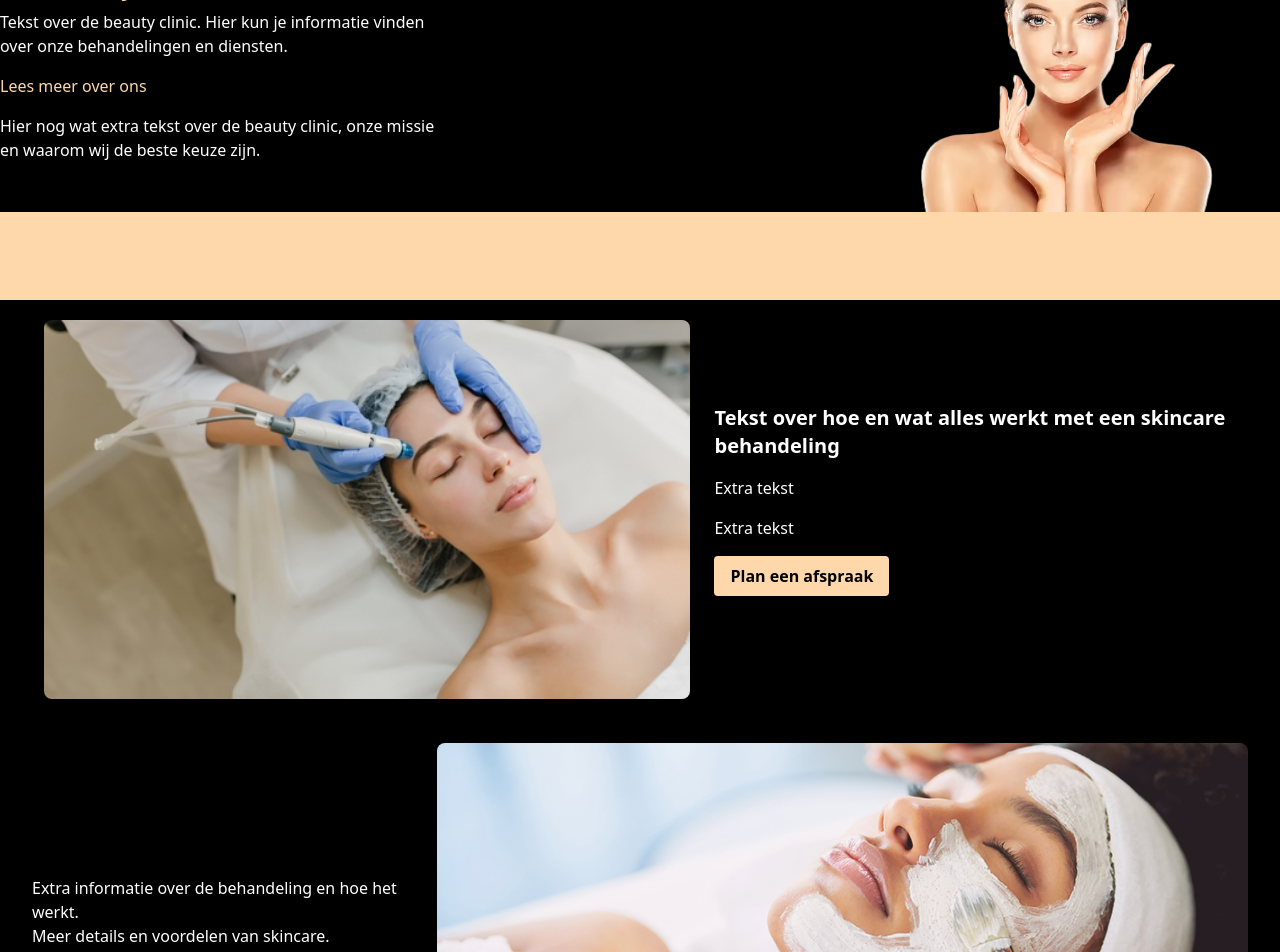
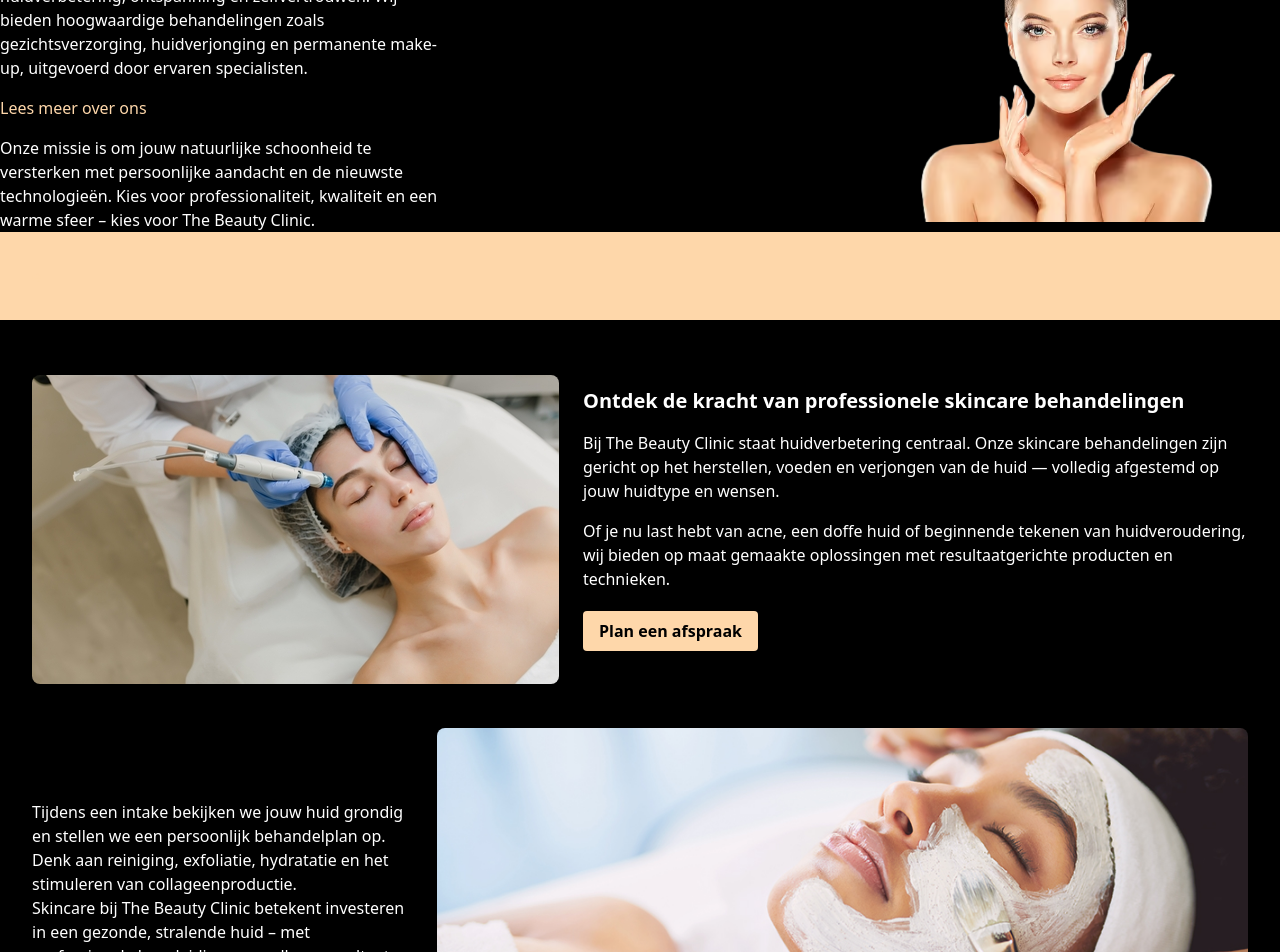
Before and after one commit to Zinho01/website, a React (Vite) app: page / in a window 1280 px wide. Shown: the part 160-1112 px from the top of the page. Built offline with nearby package versions, Linux system fonts and the light colour scheme.

Commit message:
we are balling with this one

```diff
--- a/src/App.tsx
+++ b/src/App.tsx
@@ -59,9 +59,13 @@ const App = () => {
               <div className="flex items-center justify-between">
                 <div className="max-w-md">
                   <h1 className="text-orange-200 text-2xl font-bold mb-2">The Beauty Clinic</h1>
-                  <p className="text-white mb-4">Tekst over de beauty clinic. Hier kun je informatie vinden over onze behandelingen en diensten.</p>
+                  <p className="text-white mb-4">
+                    Welkom bij The Beauty Clinic – dé plek voor huidverbetering, ontspanning en zelfvertrouwen. Wij bieden hoogwaardige behandelingen zoals gezichtsverzorging, huidverjonging en permanente make-up, uitgevoerd door ervaren specialisten.
+                  </p>
                   <a href="../onze-kliniek" className="text-orange-200 hover:underline font-medium">Lees meer over ons</a>
-                  <p className="text-white mt-4">Hier nog wat extra tekst over de beauty clinic, onze missie en waarom wij de beste keuze zijn.</p>
+                  <p className="text-white mt-4">
+                    Onze missie is om jouw natuurlijke schoonheid te versterken met persoonlijke aandacht en de nieuwste technologieën. Kies voor professionaliteit, kwaliteit en een warme sfeer – kies voor The Beauty Clinic.
+                  </p>
                 </div>
                 <img src={foto1} alt="foto-1" className="w-1/3 h-auto" />
               </div>
@@ -72,21 +76,31 @@ const App = () => {
               <div className="flex flex-col sm:flex-row items-center gap-6">
                 <img src={Skincare1} alt="test-foto" className="w-full sm:w-2/3 h-auto rounded-lg mt-5" />
                 <div className="text-white space-y-4 text-center sm:text-left">
-                    <h1 className="font-bold text-lg sm:text-xl">Tekst over hoe en wat alles werkt met een skincare behandeling</h1>
-                    <p>Extra tekst</p>
-                    <p>Extra tekst</p>
-                    <button className="bg-orange-200 rounded px-4 py-2 text-black font-semibold">Plan een afspraak</button>
+                  <h1 className="font-bold text-lg sm:text-xl">Ontdek de kracht van professionele skincare behandelingen</h1>
+                  <p>
+                    Bij The Beauty Clinic staat huidverbetering centraal. Onze skincare behandelingen zijn gericht op het herstellen, voeden en verjongen van de huid — volledig afgestemd op jouw huidtype en wensen.
+                  </p>
+                  <p>
+                    Of je nu last hebt van acne, een doffe huid of beginnende tekenen van huidveroudering, wij bieden op maat gemaakte oplossingen met resultaatgerichte producten en technieken.
+                  </p>
+                  <a href="../appointment"><button className="bg-orange-200 rounded px-4 py-2 text-black font-semibold mt-5">Plan een afspraak</button></a>
+
                 </div>
               </div>
 
               <div className="flex flex-col sm:flex-row items-center gap-6 w-full sm:w-3/3">
                 <div className="text-white w-full sm:w-1/3 text-center sm:text-left">
-                    <p>Extra informatie over de behandeling en hoe het werkt.</p>
-                    <p>Meer details en voordelen van skincare.</p>
+                  <p>
+                    Tijdens een intake bekijken we jouw huid grondig en stellen we een persoonlijk behandelplan op. Denk aan reiniging, exfoliatie, hydratatie en het stimuleren van collageenproductie.
+                  </p>
+                  <p>
+                    Skincare bij The Beauty Clinic betekent investeren in een gezonde, stralende huid – met professionele begeleiding en voelbaar resultaat na elke behandeling.
+                  </p>
                 </div>
                 <img src={skincare2} alt="test-foto" className="w-full sm:w-2/3 h-auto rounded-lg mt-5 mb-5" />
               </div>
             </div>
+
 
               <div className='text-orange-200 bg-orange-200 p-8'>
                 <p className='text-black flex items-center justify-center font-bold mb-6'>Behandelingen</p>
@@ -139,12 +153,7 @@ const App = () => {
               <div className="bg-black text-white min-h-screen p-6">
                 <div className="max-w-4xl mx-auto text-center">
                   <motion.h1
-                    className="text-4xl font-bold mb-4 text-gray-200"
-                    initial={{ opacity: 0, y: -20 }}
-                    animate={{ opacity: 1, y: 0 }}
-                    transition={{ duration: 0.5 }}
-                  >
-                    Laserontharing
+                    className="text-4xl font-bold mb-4 text-gray-200" initial={{ opacity: 0, y: -20 }} animate={{ opacity: 1, y: 0 }} transition={{ duration: 0.5 }} >Laserontharing
                   </motion.h1>
                   <p className="text-lg text-gray-400 mb-6">
                     Ontdek de voordelen van professionele laserontharing en geniet van een gladde huid zonder ongewenste haargroei.
```
Lines whose indentation alone changed are shown as unchanged.
